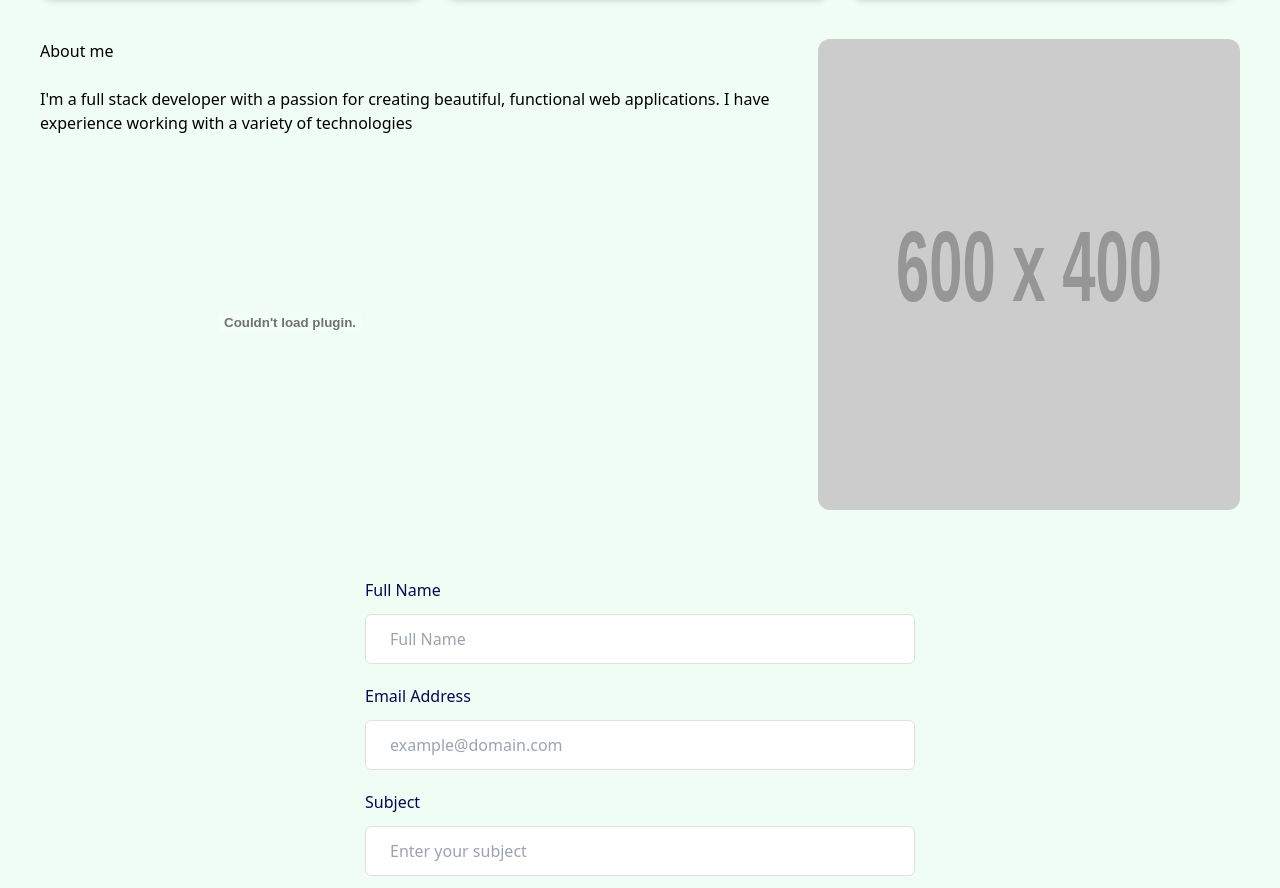
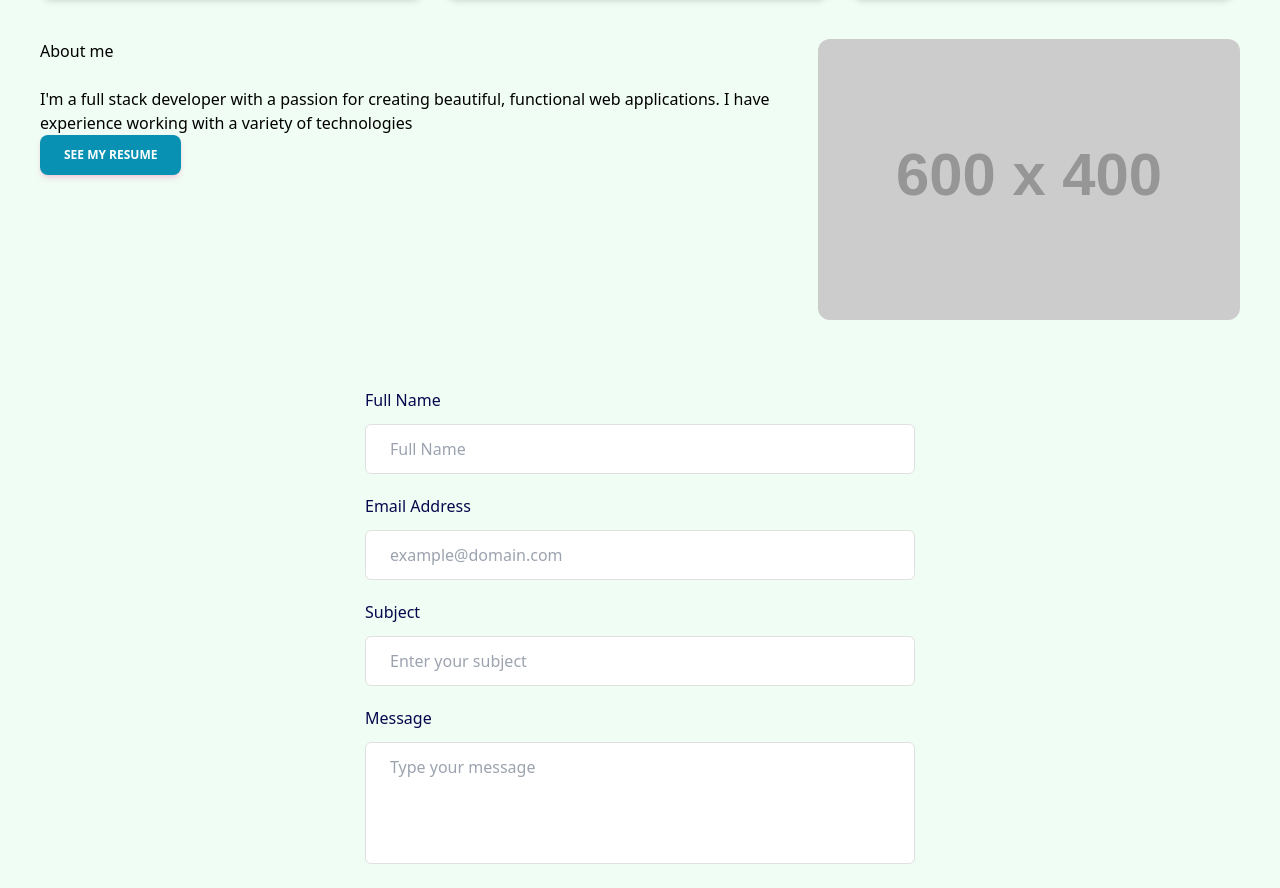
Before and after one commit to VictorVergaraReyes/VictorVergaraReyes.github.io, a Nuxt app: page / in a window 1280 px wide. Shown: the part 1143-2031 px from the top of the page. Built offline with nearby package versions, Linux system fonts and the light colour scheme.

Commit message:
navigation and pagination

```diff
--- a/layouts/default.vue
+++ b/pages/index.vue
@@ -121,7 +121,18 @@
                 <!-- <PdfViewer pdf="https://file-examples-com.github.io/uploads/2017/10/file-example_PDF_1MB.pdf" /> -->
                 <!-- <PdfApp style="height: 90vh" pdf="../assets/cv/FrontEnd_VictorVergara.pdf"></PdfApp> -->
                 <!-- <Vue-pdf-app /> -->
-                 <embed src="../FrontEnd_VictorVergara.pdf" width="500px" height="375px"  type="application/pdf">
+                <!-- <NuxtLink to="/resume">
+                    <button>See my resume</button>
+                </NuxtLink> -->
+                <button
+                class="select-none rounded-lg bg-cyan-600 py-3 px-6 text-center align-middle font-sans text-xs font-bold uppercase text-white shadow-md shadow-pink-500/20 transition-all hover:shadow-lg hover:shadow-pink-500/40 focus:opacity-[0.85] focus:shadow-none active:opacity-[0.85] active:shadow-none disabled:pointer-events-none disabled:opacity-50 disabled:shadow-none"
+                type="button"
+                data-ripple-light="true"
+                @click="handleNavigation()"
+                >
+                See my resume
+                </button>
+
 
             </div>
             <div class="relative flex rounded-xl">
@@ -133,3 +144,13 @@
         </section>
     </div>
 </template>
+
+<script setup>
+// import { NuxtLink } from '@nuxt/router-tools';
+import { useRoute, useRouter } from "vue-router";
+const router = useRouter();
+
+function handleNavigation() {
+    router.push('/resume');
+  }
+</script>
--- /dev/null
+++ b/pages/resume.vue
@@ -0,0 +1,10 @@
+<template>
+    <embed src="../FrontEnd_VictorVergara.pdf" class="pdf"  type="application/pdf">
+</template>
+
+<style>
+.pdf{
+    width: 100vw;
+    height: 100vh;
+}
+</style>
```
